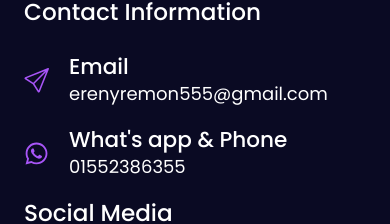
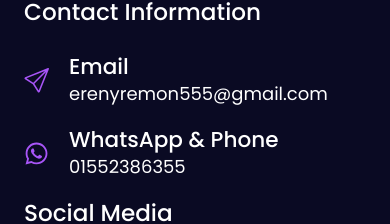
Before and after one commit to ErenyRemon/ereny-remon, a React (Create React App) app: page / in a window 390 px wide. Shown: the part 10793-11017 px from the top of the page. Built offline with nearby package versions, Linux system fonts and the light colour scheme.

Commit message:
Fix heading: WhatsApp & Phone

```diff
--- a/src/pages/Home/Home.jsx
+++ b/src/pages/Home/Home.jsx
@@ -494,7 +494,7 @@ function Home() {
                       <FaWhatsapp className='mainDivFourteenLeftIcon' />
                     </div>
                     <div className='mainDivFourteenLeftDiv'>
-                      <h4>What's app & Phone</h4>
+                      <h4>WhatsApp & Phone</h4>
                       <p> <a className="mainDivFourteenLeftLink" href="https://wa.me/201552386355">01552386355</a> </p>
                     </div>
                   </div>
```
